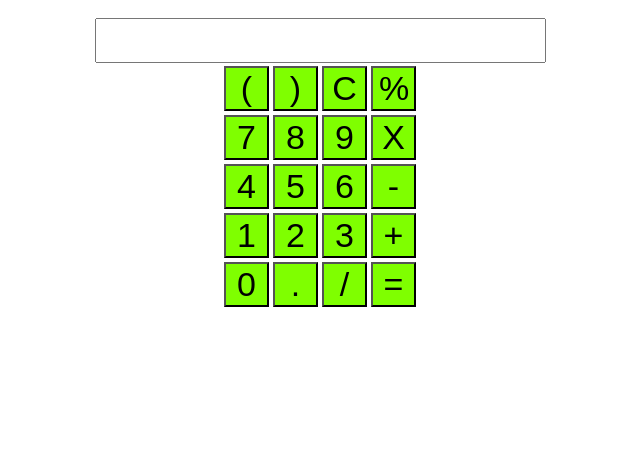
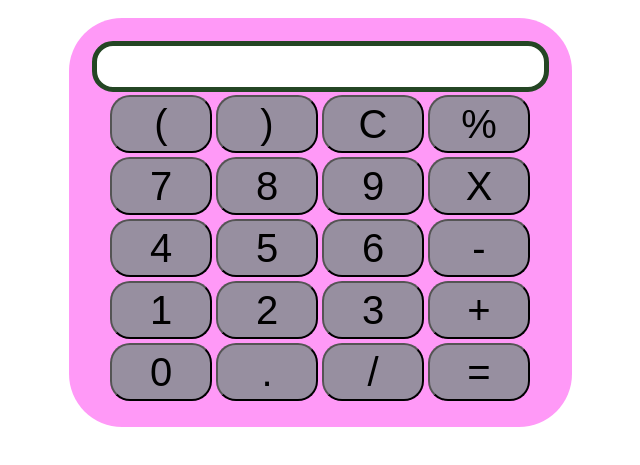
Before and after one commit to beingys/js_calculator, a plain HTML site: page index.html in a window 1280 px wide. Shown: the part 63-528 px from the top of the page, without its empty margins (320-960 px from the left). Drawn offline with Linux system fonts and the light colour scheme.

Commit message:
js started

```diff
--- a/index.html
+++ b/index.html
@@ -10,8 +10,9 @@
 <body>
     <div class="container">
         <h1>Calculator</h1>
+        <div class="table">
+        <input type="text" name="screen" id="screen">
 
-        <input type="text" name="screen" id="screen">
         <table>
             <tr>
                 <td><button>(</button></td>
@@ -45,6 +46,7 @@
             </tr>
         </table>
     </div>
+    </div>
 
 
 
--- a/index.js
+++ b/index.js
@@ -0,0 +1,2 @@
+let screen = document.getElementById('screen');
+buttons= document.querySelectorAll('button');
--- a/style.css
+++ b/style.css
@@ -9,11 +9,21 @@ table{
 
 input{
     font-size: 34px;
+    border-radius: 21px;
+    border: 5px solid #244624;
 }
 
 button{
-    font-size: 34px;
-    background: chartreuse;
-    width: 45px;
-    height: 45px;
+    font-size: 40px;
+    background: #978fa0;
+    width: 102px;
+    height: 58px;
+    border-radius: 20px;
 }
+
+.table{
+    display: inline-block;
+    background-color: #ff99f7;
+    padding: 23px;
+    border-radius: 53px;
+}
```
